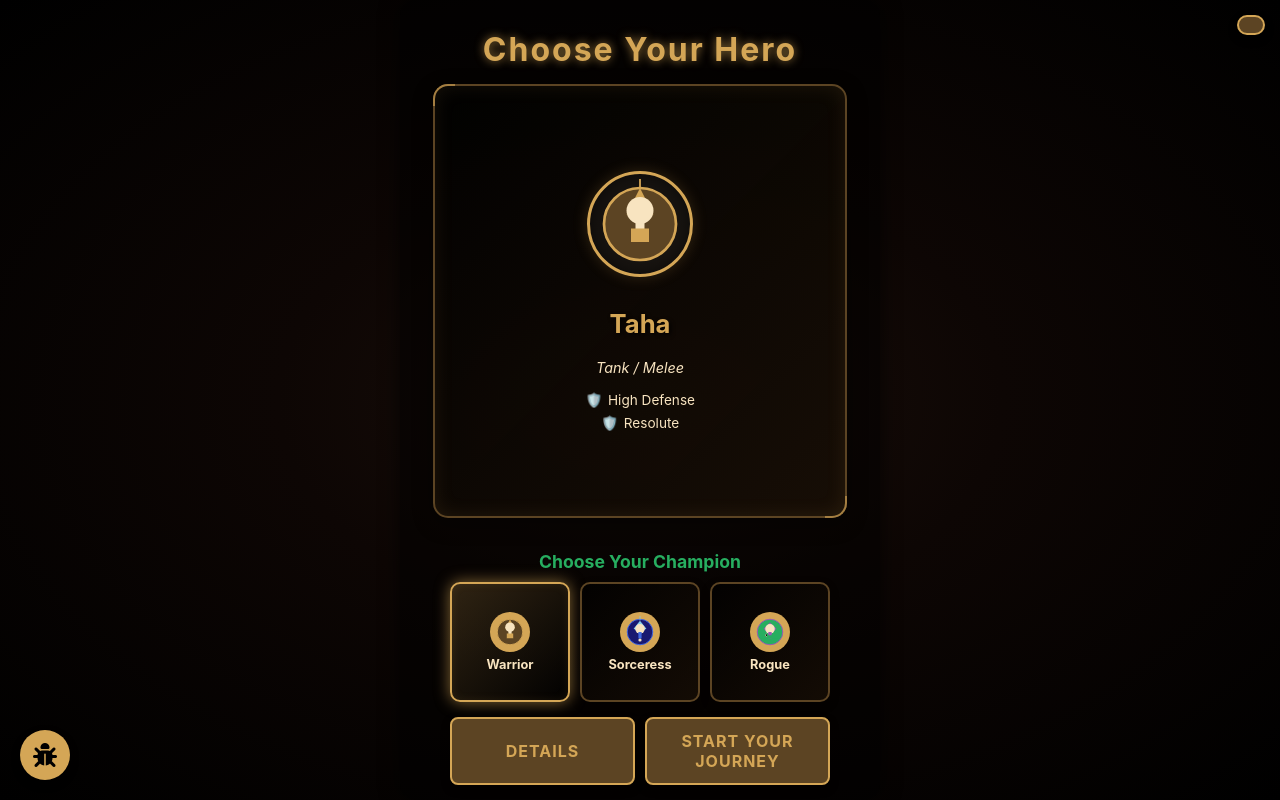
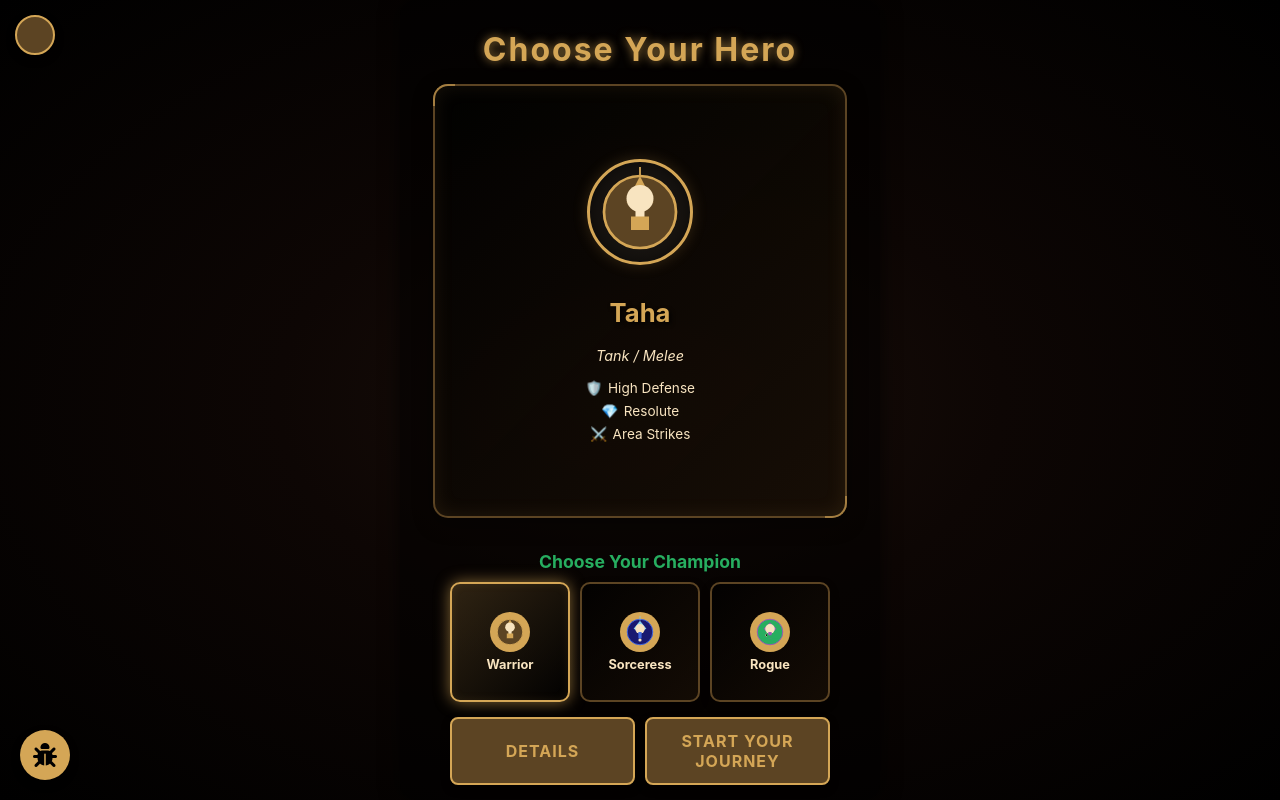
Before and after one commit to thewahish/path-of-heroes-rpg, a plain HTML site: page index.html in a window 1280 px wide. Both pictures are taken after a click on the button "PLAY GAME". Drawn offline with Linux system fonts and the light colour scheme.

```diff
--- a/css/character-select.css
+++ b/css/character-select.css
@@ -261,7 +261,7 @@
     left: -100%;
     width: 100%;
     height: 100%;
-    background: linear-gradient(90deg, transparent, rgba(212, 175, 55, 0.2), transparent); /* Path of Heroes glow */
+    background: linear-gradient(90deg, transparent, rgba(212, 166, 86, 0.2), transparent); /* Path of Heroes glow */
     transition: left 0.4s ease;
 }
 
@@ -277,6 +277,7 @@
 
 .action-btn:active {
     transform: translateY(0);
+    box-shadow: 0 4px 6px rgba(0, 0, 0, 0.3);
 }
 
 /* Details modal (hidden by default) */
--- a/css/main.css
+++ b/css/main.css
@@ -139,22 +139,30 @@
     box-shadow: 0 2px 4px rgba(0, 0, 0, 0.3);
 }
 
-/* Language Toggle Button */
+/* Language Toggle Button - Now a Globe Icon, Top-Left */
 .language-toggle {
-    position: fixed; /* Fixed position relative to viewport */
-    top: 15px; /* Adjusted top position */
-    right: 15px; /* Adjusted right position */
+    position: fixed; /* Stationary */
+    top: 15px; /* Top position */
+    left: 15px; /* Left position */
+    right: auto; /* Ensure it doesn't try to position from right */
     background: var(--color-secondary);
     color: var(--color-text);
     border: 2px solid var(--color-primary);
-    padding: 8px 12px; /* Adjusted padding */
-    border-radius: 10px;
-    font-size: 0.9em; /* Slightly reduced font size */
-    font-weight: bold;
+    width: 40px; /* Fixed width for icon */
+    height: 40px; /* Fixed height for icon */
+    border-radius: 50%; /* Make it round */
+    font-size: 1.2em; /* Icon size */
+    display: flex; /* For centering icon */
+    justify-content: center;
+    align-items: center;
     cursor: pointer;
     z-index: 100; /* Above most elements */
     box-shadow: 0 4px 8px rgba(0, 0, 0, 0.4);
     transition: background-color 0.2s ease, transform 0.1s ease;
+}
+
+.language-toggle i {
+    pointer-events: none; /* Prevent icon itself from blocking click on button */
 }
 
 .language-toggle:hover {
@@ -207,7 +215,7 @@
 
 .debug-toggle-btn:active {
     transform: translateY(0);
-    box-shadow: 0 2px 4px rgba(0, 0, 0, 0.4);
+    box-shadow: 0 2px 4px rgba(0, 0, 0, 0.3);
 }
 
 /* Debugger Panel */
@@ -328,8 +336,8 @@
 }
 
 [dir="rtl"] .language-toggle {
-    left: 15px; /* Adjusted left position for RTL */
-    right: auto;
+    left: auto; /* Reset left */
+    right: 15px; /* Move to right for RTL */
 }
 
 [dir="rtl"] .debug-toggle-btn {
--- a/js/core/characters.js
+++ b/js/core/characters.js
@@ -32,10 +32,11 @@
         name_ar: 'طه',
         resource: 'Vigor',
         resourceIcon: '🟣',
-        role: 'Tank / Melee',
-        specialization: '🛡️ High DEF, ❤️ High HP',
-        description_en: 'A formidable warrior, Taha leads with unyielding defense and immense vitality. He excels in direct combat, soaking up damage while delivering powerful strikes.',
-        description_ar: 'محارب هائل، يقود طه بدفاع لا يتزعزع وحيوية هائلة. إنه يتفوق في القتال المباشر، ويمتص الضرر بينما يوجه ضربات قوية.',
+        role: 'Tank / Melee', // Used as hero title
+        specialization: '🛡️ High DEF, ❤️ High HP', // Used as specialization string
+        traits: ['highDefenseTrait', 'resoluteTrait', 'areaStrikesTrait'], // Specific localized trait keys
+        description_en: "A formidable warrior, Taha leads with unyielding defense and immense vitality. He excels in direct combat, soaking up damage while delivering powerful strikes.",
+        description_ar: "محارب هائل، يقود طه بدفاع لا يتزعزع وحيوية هائلة. إنه يتفوق في القتال المباشر، ويمتص الضرر بينما يوجه ضربات قوية.",
         baseStats: {
             hp: 120,
             resource: 60, // Vigor
@@ -58,8 +59,9 @@
         resourceIcon: '🔵',
         role: 'Ranged Mage',
         specialization: '🔮 AoE, ❄️ Crowd Control',
-        description_en: 'Mais commands elemental forces, unleashing devastating area-of-effect spells and freezing foes in their tracks. Though fragile, her magic can turn the tide of any battle.',
-        description_ar: 'ميس تتحكم بالقوى العنصرية، تطلق تعويذات منطقة واسعة مدمرة وتجمد الأعداء في مساراتهم. على الرغم من ضعفها، يمكن لسحرها تغيير مجرى أي معركة.',
+        traits: ['elementalMagicTrait', 'spellMasteryTrait', 'ancientKnowledgeTrait'],
+        description_en: "Mais commands elemental forces, unleashing devastating area-of-effect spells and freezing foes in their tracks. Though fragile, her magic can turn the tide of any battle.",
+        description_ar: "ميس تتحكم بالقوى العنصرية، تطلق تعويذات منطقة واسعة مدمرة وتجمد الأعداء في مساراتهم. على الرغم من ضعفها، يمكن لسحرها تغيير مجرى أي معركة.",
         baseStats: {
             hp: 80,
             resource: 100, // Mana
@@ -82,8 +84,9 @@
         resourceIcon: '🟢',
         role: 'Assassin',
         specialization: '⚡ High SPD, 💥 High Crit',
-        description_en: 'Swift and deadly, Ibrahim strikes from the shadows with unparalleled speed and precision. His critical hits can dispatch even the toughest enemies before they know what hit them.',
-        description_ar: 'سريع وقاتل، يضرب إبراهيم من الظلال بسرعة ودقة لا مثيل لهما. يمكن لضرباته الحاسمة القضاء على أصعب الأعداء قبل أن يدركوا ما أصابهم.',
+        traits: ['berserkerRageTrait', 'rawStrengthTrait', 'intimidatingTrait'],
+        description_en: "Swift and deadly, Ibrahim strikes from the shadows with unparalleled speed and precision. His critical hits can dispatch even the toughest enemies before they know what hit them.",
+        description_ar: "سريع وقاتل، يضرب إبراهيم من الظلال بسرعة ودقة لا مثيل لهما. يمكن لضرباته الحاسمة القضاء على أصعب الأعداء قبل أن يدركوا ما أصابهم.",
         baseStats: {
             hp: 100,
             resource: 80, // Energy
--- a/js/core/config.js
+++ b/js/core/config.js
@@ -21,7 +21,7 @@
      * @property {string} GAME_VERSION - The current version of the game.
      * Used for tracking and display purposes.
      */
-    GAME_VERSION: "V.37.13", // Updated version
+    GAME_VERSION: "V.37.18", // Updated version
 
     /**
      * @property {number} LOADING_DURATION_MS - Duration of the loading screen animation in milliseconds.
--- a/js/screens/character-select.js
+++ b/js/screens/character-select.js
@@ -163,22 +163,24 @@
     traitsContainer.innerHTML = ''; // Clear previous traits
 
     // Map character specialization to localized traits
-    const specializationKeys = {
-        '🛡️ High DEF, ❤️ High HP': ['highDefenseTrait', 'resoluteTrait'], // Example mapping for Warrior
-        '🔮 AoE, ❄️ Crowd Control': ['elementalMagicTrait', 'spellMasteryTrait'], // Example mapping for Sorceress
-        '⚡ High SPD, 💥 High Crit': ['berserkerRageTrait', 'rawStrengthTrait'] // Example mapping for Rogue
-    };
+    // Ensure the trait keys match those in localization.js
+    const characterTraits = character.traits; // Use the 'traits' array from Characters.js
 
-    const currentSpecialization = _localizationInstance.getCurrentLanguage() === 'ar' ? character.specialization_ar || character.specialization : character.specialization;
-    const traitsToDisplay = specializationKeys[currentSpecialization] || [currentSpecialization]; // Fallback to raw specialization if no mapping
-
-    traitsToDisplay.forEach(traitKey => {
+    characterTraits.forEach(traitKey => {
         const traitItem = document.createElement('div');
         traitItem.classList.add('trait-item');
-        // Use a simple icon or emoji for the trait, or the first character of the localized trait
-        const icon = character.specialization.includes('DEF') ? '🛡️' :
-                     character.specialization.includes('AoE') ? '🔮' :
-                     character.specialization.includes('SPD') ? '⚡' : '✨'; // Fallback icon
+        // Determine icon based on trait key or a general icon if not specific
+        let icon = '✨'; // Default icon
+        if (traitKey === 'highDefenseTrait') icon = '🛡️';
+        else if (traitKey === 'areaStrikesTrait') icon = '⚔️';
+        else if (traitKey === 'resoluteTrait') icon = '💎';
+        else if (traitKey === 'elementalMagicTrait') icon = '🔥';
+        else if (traitKey === 'ancientKnowledgeTrait') icon = '📚';
+        else if (traitKey === 'spellMasteryTrait') icon = '✨'; // Reusing for now
+        else if (traitKey === 'berserkerRageTrait') icon = '💢';
+        else if (traitKey === 'rawStrengthTrait') icon = '💪';
+        else if (traitKey === 'intimidatingTrait') icon = '🔥'; // Reusing for now
+
         traitItem.innerHTML = `
             <span class="trait-icon">${icon}</span>
             <span>${_localizationInstance.get(traitKey)}</span>
@@ -191,11 +193,11 @@
         const tileCharId = tile.dataset.charId;
         const tileIconContainer = tile.querySelector('.tile-icon');
         if (tileIconContainer) {
-            // Use a simpler SVG or just the first letter of the localized name for tile icons
+            // For tile icons, we can use a very simplified version or just the character's initial
             const tileChar = Characters[tileCharId.toUpperCase()];
             if (tileChar) {
-                // For tile icons, we can use a very simplified version or just text
-                tileIconContainer.innerHTML = getCharacterPortraitSVG(tileCharId); // Reusing full portrait SVG for tile for consistency
+                // Using a simplified SVG for tile icons for visual consistency with portraits
+                tileIconContainer.innerHTML = getCharacterPortraitSVG(tileCharId);
             }
         }
     });
@@ -268,10 +270,21 @@
             const tiles = Array.from(document.querySelectorAll('.character-tile'));
             let currentIndex = tiles.findIndex(tile => tile.classList.contains('active'));
 
-            if (diff > 0) { // Swiped left (show next character)
-                currentIndex = (currentIndex + 1) % tiles.length;
-            } else { // Swiped right (show previous character)
-                currentIndex = (currentIndex - 1 + tiles.length) % tiles.length;
+            if (_localizationInstance.getCurrentLanguage() === 'ar') {
+                // For RTL, swipe left means previous character (index decreases)
+                // Swipe right means next character (index increases)
+                if (diff > 0) { // Swiped left (next in LTR, but previous in RTL visual order)
+                    currentIndex = (currentIndex - 1 + tiles.length) % tiles.length;
+                } else { // Swiped right (previous in LTR, but next in RTL visual order)
+                    currentIndex = (currentIndex + 1) % tiles.length;
+                }
+            } else {
+                // LTR behavior (default)
+                if (diff > 0) { // Swiped left (next character)
+                    currentIndex = (currentIndex + 1) % tiles.length;
+                } else { // Swiped right (previous character)
+                    currentIndex = (currentIndex - 1 + tiles.length) % tiles.length;
+                }
             }
             tiles[currentIndex].click(); // Simulate click on the new active tile
         }
--- a/js/screens/intro.js
+++ b/js/screens/intro.js
@@ -59,6 +59,7 @@
 }
 
 /**
+/**
  * Handles the click event for the "Credits" button.
  * (Placeholder - will open credits screen)
  */
--- a/screens/character-select.html
+++ b/screens/character-select.html
@@ -1,4 +1,6 @@
 <!-- filename: screens/character-select.html -->
+<!-- This console log helps verify if this HTML file is being loaded -->
+<script>console.log("Character Select HTML loaded successfully!");</script>
 
 <div id="character-select-screen" class="character-select-screen">
     <h1 class="screen-title" data-localize="charSelectTitle">Choose Your Hero</h1>
```
Also changed, not shown: index.html (+18 -3 lines).
